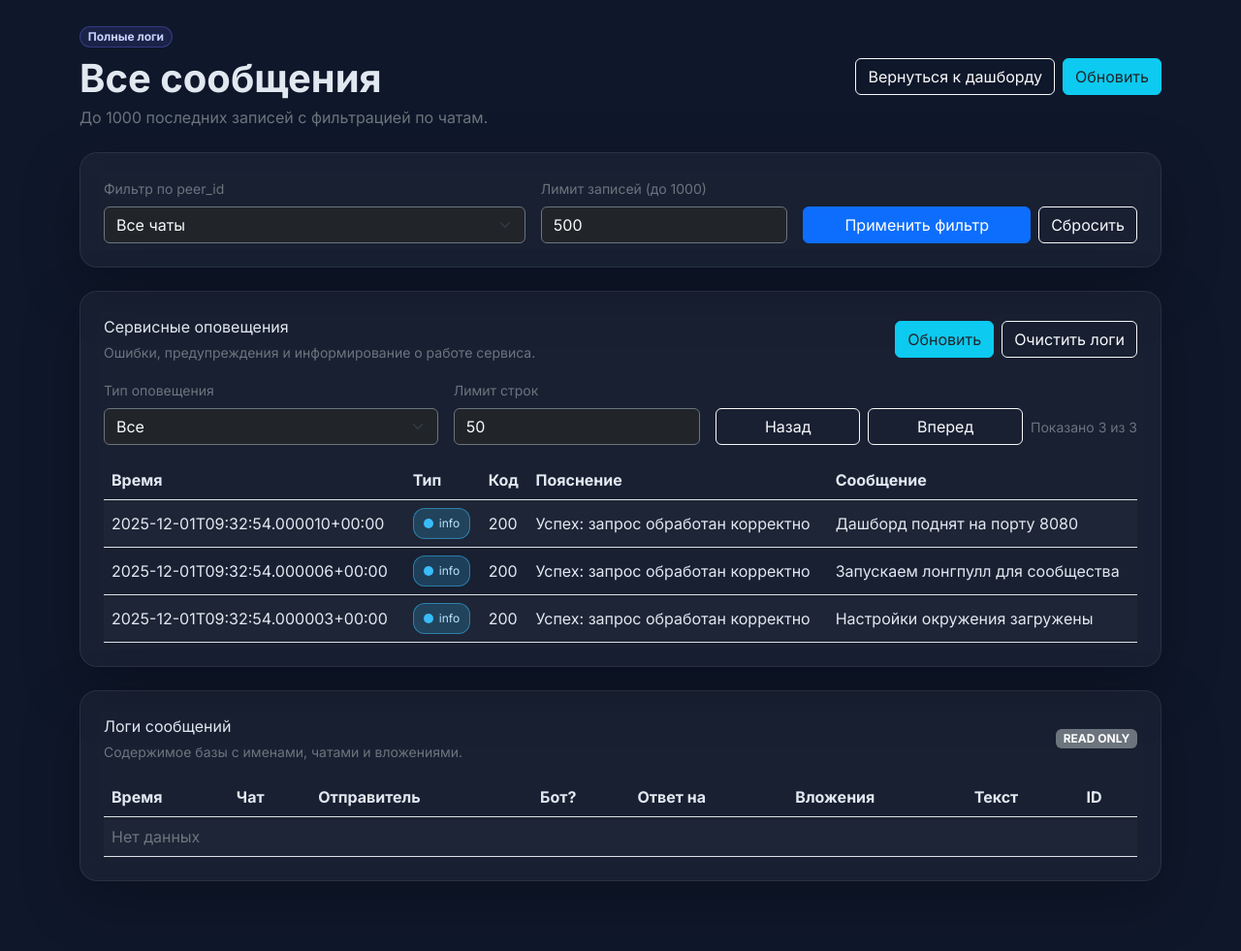
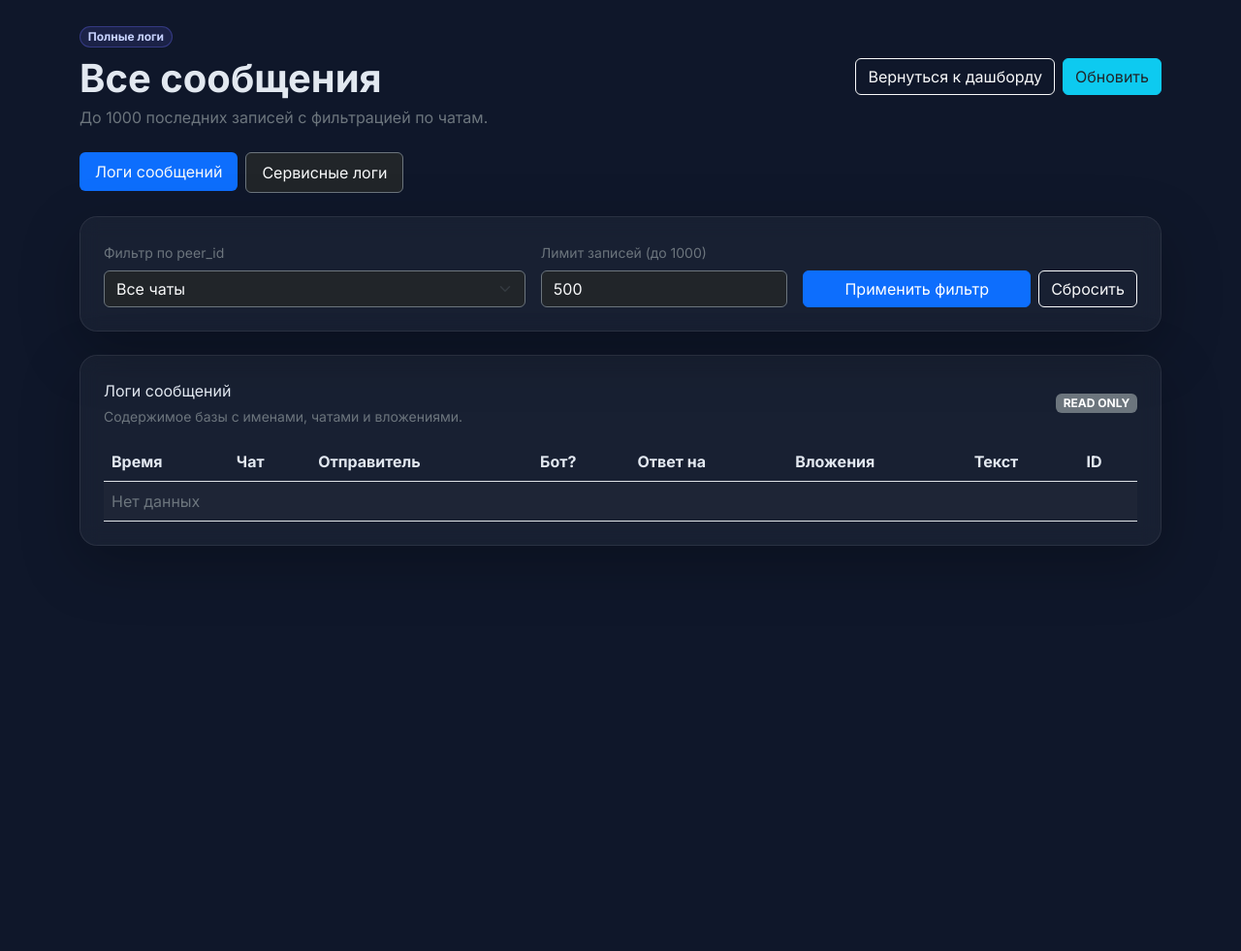
Before and after one commit to alexey-volnikov/nechaevka_bot, a Flask app: page /logs/full in a window 1280 px wide. Shown: the whole page at 97% size. After the commit the page ends 563 px from the top, so only its background shows below. Run offline with Flask 3, Linux system fonts and the light colour scheme; data comes from the database, SQL or seed files in the repository; data that the repository does not hold is empty; parts of the project's set-up code (start-up, migrations or seed data) failed here and were passed over.

Commit message:
Add tab navigation between message and service logs

```diff
--- a/templates/logs.html
+++ b/templates/logs.html
@@ -43,6 +43,16 @@
       </div> <!-- Конец правой части -->
     </div> <!-- Конец заголовка страницы -->
 
+    <ul class="nav nav-pills mb-4 gap-2 flex-wrap"> <!-- Панель вкладок -->
+      <li class="nav-item"> <!-- Пункт вкладки сообщений -->
+        <button id="messages-tab-btn" class="nav-link active text-light bg-primary" type="button">Логи сообщений</button> <!-- Кнопка вкладки сообщений -->
+      </li> <!-- Конец пункта вкладки сообщений -->
+      <li class="nav-item"> <!-- Пункт вкладки сервисных логов -->
+        <button id="service-tab-btn" class="nav-link text-light bg-dark border border-secondary" type="button">Сервисные логи</button> <!-- Кнопка вкладки сервисных логов -->
+      </li> <!-- Конец пункта вкладки сервисных логов -->
+    </ul> <!-- Конец панели вкладок -->
+
+    <div id="messages-section" class="d-block"> <!-- Секция логов сообщений -->
       <div class="glass shadow-soft p-4 mb-4"> <!-- Блок фильтров -->
         <form id="filters-form" class="row g-3 align-items-end"> <!-- Форма фильтров -->
           <div class="col-12 col-md-5"> <!-- Колонка селектора чатов -->
@@ -62,7 +72,40 @@
         </form> <!-- Конец формы -->
       </div> <!-- Конец блока фильтров -->
 
-    <div id="service-alerts" class="glass shadow-soft p-4 mb-4"> <!-- Блок сервисных оповещений -->
+      <div class="glass shadow-soft p-4"> <!-- Блок таблицы -->
+        <div class="d-flex justify-content-between align-items-center mb-3"> <!-- Заголовок таблицы -->
+          <div> <!-- Левая часть -->
+            <div class="card-title mb-1">Логи сообщений</div> <!-- Название -->
+            <div class="text-secondary small">Содержимое базы с именами, чатами и вложениями.</div> <!-- Подпись -->
+          </div> <!-- Конец левой части -->
+          <span class="badge bg-secondary">READ ONLY</span> <!-- Бейдж режима -->
+        </div> <!-- Конец заголовка таблицы -->
+        <div class="table-responsive"> <!-- Обертка таблицы -->
+          <table class="table table-striped align-middle mb-0"> <!-- Таблица -->
+            <thead class="text-secondary"> <!-- Шапка -->
+              <tr> <!-- Строка заголовков -->
+                <th>Время</th> <!-- Колонка времени -->
+                <th>Чат</th> <!-- Колонка чата -->
+                <th>Отправитель</th> <!-- Колонка автора -->
+                <th>Бот?</th> <!-- Колонка бота -->
+                <th>Ответ на</th> <!-- Колонка ответа -->
+                <th>Вложения</th> <!-- Колонка вложений -->
+                <th>Текст</th> <!-- Колонка текста -->
+                <th>ID</th> <!-- Колонка ID -->
+              </tr> <!-- Конец строки заголовков -->
+            </thead> <!-- Конец шапки -->
+            <tbody id="logs-body"> <!-- Тело таблицы -->
+              <tr> <!-- Плейсхолдер -->
+                <td colspan="8" class="text-secondary">Нет данных</td> <!-- Текст плейсхолдера -->
+              </tr> <!-- Конец плейсхолдера -->
+            </tbody> <!-- Конец тела таблицы -->
+          </table> <!-- Конец таблицы -->
+        </div> <!-- Конец обертки таблицы -->
+      </div> <!-- Конец блока таблицы -->
+    </div> <!-- Конец секции логов сообщений -->
+
+    <div id="service-section" class="d-none"> <!-- Секция сервисных логов -->
+      <div id="service-alerts" class="glass shadow-soft p-4"> <!-- Блок сервисных оповещений -->
         <div class="d-flex flex-column flex-xl-row justify-content-between align-items-xl-center gap-3 mb-3"> <!-- Заголовок блока -->
           <div> <!-- Левая часть заголовка -->
             <div class="card-title mb-1">Сервисные оповещения</div> <!-- Заголовок текста -->
@@ -115,37 +158,7 @@
           </table> <!-- Конец таблицы -->
         </div> <!-- Конец обертки -->
       </div> <!-- Конец блока сервисных оповещений -->
-
-    <div class="glass shadow-soft p-4"> <!-- Блок таблицы -->
-      <div class="d-flex justify-content-between align-items-center mb-3"> <!-- Заголовок таблицы -->
-        <div> <!-- Левая часть -->
-          <div class="card-title mb-1">Логи сообщений</div> <!-- Название -->
-          <div class="text-secondary small">Содержимое базы с именами, чатами и вложениями.</div> <!-- Подпись -->
-        </div> <!-- Конец левой части -->
-        <span class="badge bg-secondary">READ ONLY</span> <!-- Бейдж режима -->
-      </div> <!-- Конец заголовка таблицы -->
-      <div class="table-responsive"> <!-- Обертка таблицы -->
-        <table class="table table-striped align-middle mb-0"> <!-- Таблица -->
-          <thead class="text-secondary"> <!-- Шапка -->
-            <tr> <!-- Строка заголовков -->
-              <th>Время</th> <!-- Колонка времени -->
-              <th>Чат</th> <!-- Колонка чата -->
-              <th>Отправитель</th> <!-- Колонка автора -->
-              <th>Бот?</th> <!-- Колонка бота -->
-              <th>Ответ на</th> <!-- Колонка ответа -->
-              <th>Вложения</th> <!-- Колонка вложений -->
-              <th>Текст</th> <!-- Колонка текста -->
-              <th>ID</th> <!-- Колонка ID -->
-            </tr> <!-- Конец строки заголовков -->
-          </thead> <!-- Конец шапки -->
-          <tbody id="logs-body"> <!-- Тело таблицы -->
-            <tr> <!-- Плейсхолдер -->
-              <td colspan="8" class="text-secondary">Нет данных</td> <!-- Текст плейсхолдера -->
-            </tr> <!-- Конец плейсхолдера -->
-          </tbody> <!-- Конец тела таблицы -->
-        </table> <!-- Конец таблицы -->
-      </div> <!-- Конец обертки таблицы -->
-    </div> <!-- Конец блока таблицы -->
+    </div> <!-- Конец секции сервисных логов -->
   </div> <!-- Конец контейнера -->
 
   <script> // Начало скрипта
@@ -168,8 +181,34 @@
     const servicePageLabel = document.getElementById('service-page'); // Текст пагинации
     const serviceRefreshBtn = document.getElementById('service-refresh'); // Кнопка обновления сервисных логов
     const serviceClearBtn = document.getElementById('service-clear'); // Кнопка очистки сервисных логов
+    const messagesSection = document.getElementById('messages-section'); // Секция логов сообщений
+    const serviceSection = document.getElementById('service-section'); // Секция сервисных логов
+    const messagesTabBtn = document.getElementById('messages-tab-btn'); // Кнопка вкладки сообщений
+    const serviceTabBtn = document.getElementById('service-tab-btn'); // Кнопка вкладки сервисных логов
     let serviceOffset = 0; // Текущее смещение
     let serviceTotal = 0; // Общее количество сервисных событий
+
+    function switchToMessages() { // Функция показа вкладки сообщений
+      messagesSection.classList.remove('d-none'); // Убираем скрытие секции сообщений
+      messagesSection.classList.add('d-block'); // Добавляем показ секции сообщений
+      serviceSection.classList.add('d-none'); // Скрываем секцию сервисных логов
+      serviceSection.classList.remove('d-block'); // Убираем класс показа сервисных логов
+      messagesTabBtn.classList.add('active', 'bg-primary'); // Подсвечиваем кнопку сообщений
+      messagesTabBtn.classList.remove('bg-dark', 'border', 'border-secondary'); // Убираем стили неактивной кнопки
+      serviceTabBtn.classList.remove('active', 'bg-primary'); // Убираем активность с сервисной вкладки
+      serviceTabBtn.classList.add('bg-dark', 'border', 'border-secondary'); // Добавляем стили неактивной кнопки сервисной вкладки
+    } // Конец функции переключения на сообщения
+
+    function switchToService() { // Функция показа вкладки сервисных логов
+      serviceSection.classList.remove('d-none'); // Убираем скрытие секции сервисных логов
+      serviceSection.classList.add('d-block'); // Добавляем показ секции сервисных логов
+      messagesSection.classList.add('d-none'); // Скрываем секцию сообщений
+      messagesSection.classList.remove('d-block'); // Убираем класс показа секции сообщений
+      serviceTabBtn.classList.add('active', 'bg-primary'); // Подсвечиваем кнопку сервисных логов
+      serviceTabBtn.classList.remove('bg-dark', 'border', 'border-secondary'); // Убираем стили неактивной кнопки сервисной вкладки
+      messagesTabBtn.classList.remove('active', 'bg-primary'); // Убираем активность с вкладки сообщений
+      messagesTabBtn.classList.add('bg-dark', 'border', 'border-secondary'); // Добавляем стили неактивной кнопки сообщений
+    } // Конец функции переключения на сервисные логи
 
     function renderPeers(peers) { // Функция отрисовки списка чатов
       peerFilter.innerHTML = '<option value="">Все чаты</option>'; // Сбрасываем селектор
@@ -321,12 +360,22 @@
       refreshServiceLogs(); // Обновляем таблицу
     }); // Конец обработчика кнопки вперед
 
+    messagesTabBtn.addEventListener('click', () => { // Обработчик переключения на вкладку сообщений
+      switchToMessages(); // Показываем секцию сообщений
+    }); // Конец обработчика вкладки сообщений
+
+    serviceTabBtn.addEventListener('click', () => { // Обработчик переключения на вкладку сервисных логов
+      switchToService(); // Показываем секцию сервисных логов
+      refreshServiceLogs(); // Перезапрашиваем сервисные логи при показе
+    }); // Конец обработчика вкладки сервисных логов
+
     limitInput.value = initialLimit; // Устанавливаем стартовый лимит
     renderPeers(initialPeers || []); // Отрисовываем селектор чатов
     renderLogs(initialLogs || []); // Отрисовываем стартовые логи
     serviceTotal = (initialServiceLogs || []).length; // Запоминаем количество стартовых сервисных логов
     servicePageLabel.textContent = serviceTotal ? `Показано ${Math.min(serviceTotal, Number(serviceLimitInput.value) || 50)} из ${serviceTotal}` : 'Нет данных'; // Показываем подпись пагинации
     renderServiceLogs(initialServiceLogs || []); // Отрисовываем стартовые сервисные логи
+    switchToMessages(); // Устанавливаем вкладку сообщений активной при загрузке
   </script> <!-- Конец скрипта -->
 </body> <!-- Конец тела -->
 </html> <!-- Конец документа -->
```
Lines whose indentation alone changed are shown as unchanged.
